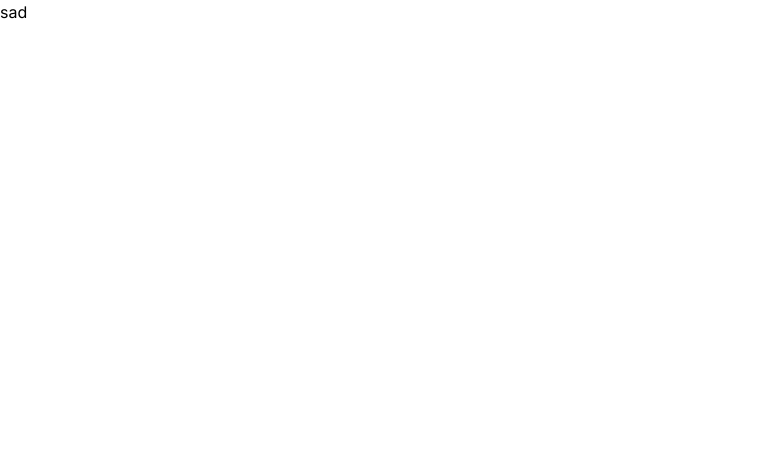
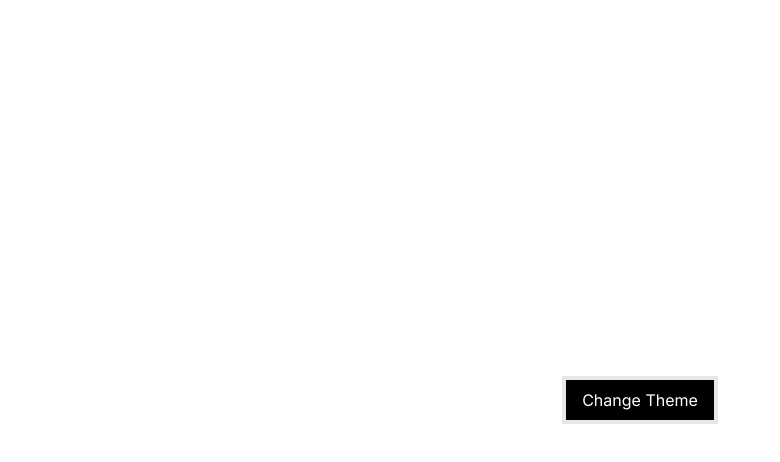
Before and after one commit to rohankumarchaudhary67/List-Ninja, a Next.js app: page /auth in a window 1280 px wide. Shown: the top 462 px of the page, without its empty margins (0-780 px from the left). Built offline with nearby package versions, Linux system fonts and the light colour scheme.

Commit message:
Adding theme context

```diff
--- a/src/app/auth/page.tsx
+++ b/src/app/auth/page.tsx
@@ -1,5 +1,16 @@
-export default function Auth(){
+"use client"
+import { Context } from "@/lib/context/Context"
+import { useContext } from "react"
+
+export default function Auth() {
+
+    const { themeValue, toggleTheme } = useContext(Context)
+
     return (
-        <p>sad</p>
+        <>
+            <div className={`flex justify-center items-center h-screen w-screen ${themeValue == 'light' ? 'bg-white' : 'bg-black'}`}>
+                <button onClick={toggleTheme} className={`${themeValue == 'light' ? 'text-white bg-black' : 'text-black bg-white'} border-4 px-4 py-2`}>Change Theme</button>
+            </div>
+        </>
     )
 }
```
Also changed, not shown: src/lib/context/Context.ts (renamed from src/lib/context/Context.tsx).
